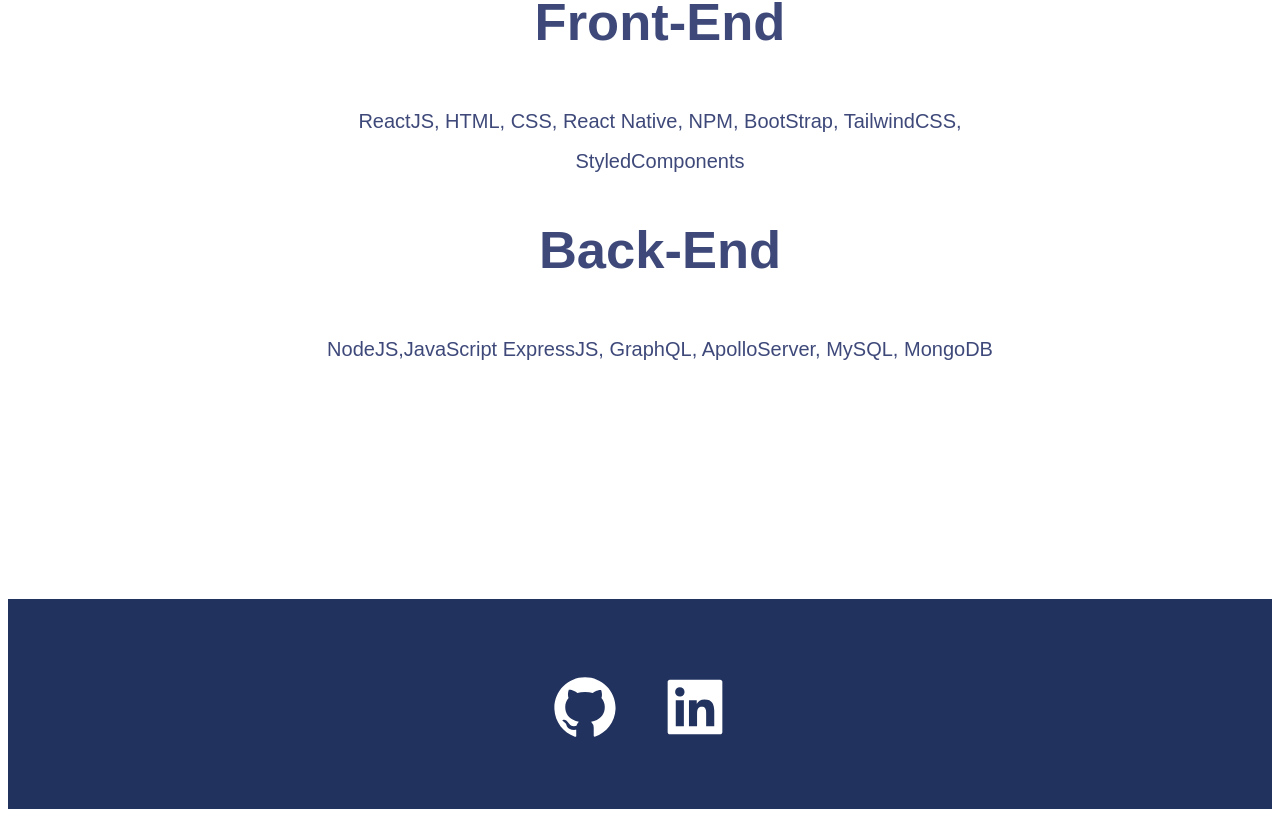
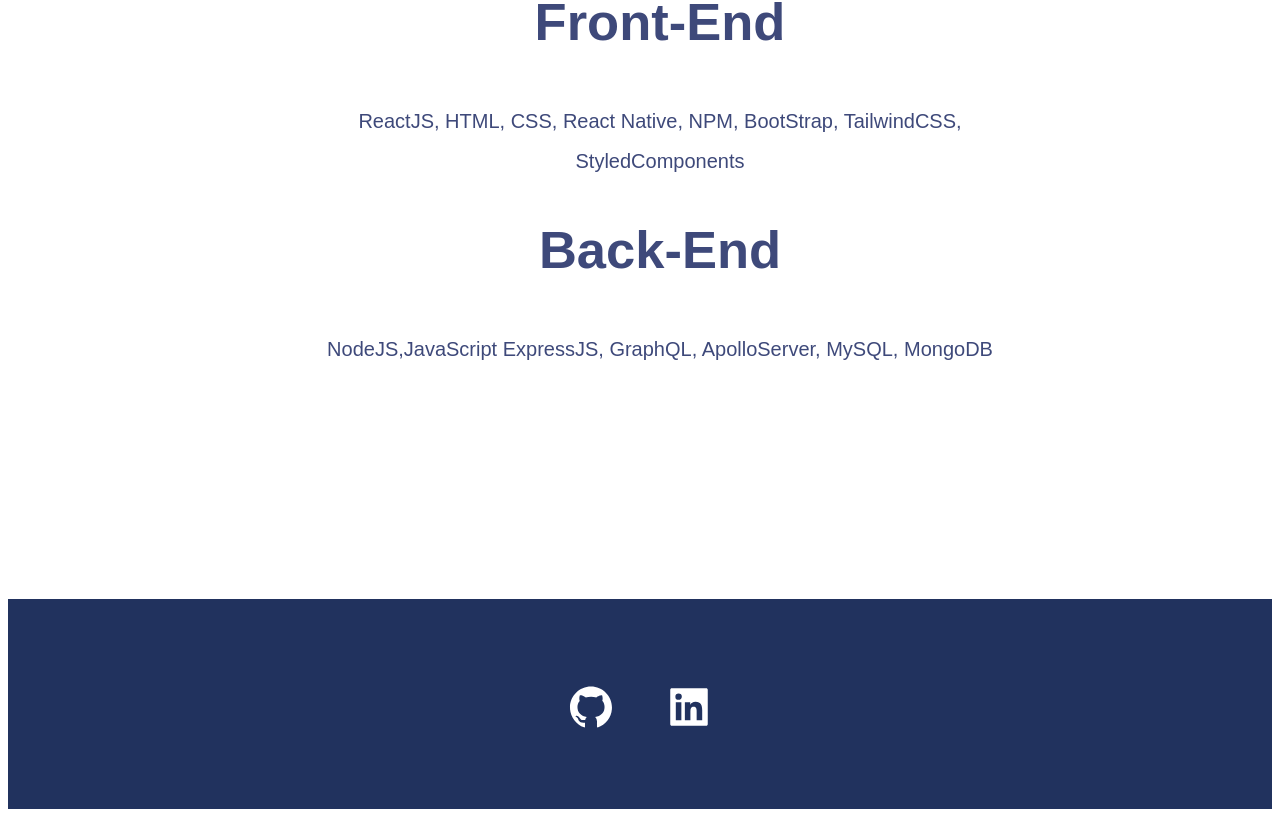
Before and after one commit to josephcotterell/Joseph-React-Portfolio, a React (Create React App) app: page /#/ in a window 1280 px wide. Shown: the part 1069-1886 px from the top of the page. Built offline with nearby package versions, Linux system fonts and the light colour scheme; the HTML template or start-up script is replaced by a standard one.

Commit message:
added animations for social media links

```diff
--- a/package.json
+++ b/package.json
@@ -7,7 +7,7 @@
     "@testing-library/jest-dom": "^5.17.0",
     "@testing-library/react": "^13.4.0",
     "@testing-library/user-event": "^13.5.0",
-    "framer-motion": "^11.1.9",
+    "framer-motion": "^11.2.13",
     "phosphor-react": "^1.4.1",
     "react": "^18.2.0",
     "react-dom": "^18.2.0",
--- a/src/styles/Footer.css
+++ b/src/styles/Footer.css
@@ -11,10 +11,34 @@
 }
 
 .socialMedia svg {
+  padding: 10px 20px;
+  margin: 5px;
+  border: none;
+  border-radius: 5px;
   color: white;
-  margin: 20px;
-  font-size: 70px;
   cursor: pointer;
+  font-size: 48px;
+  transition: background-color 0.3s, transform 0.3s;
+}
+
+.socialMedia.Linkedin {
+  background-color: #3b5998;
+}
+
+.socialMedia.Github {
+  background-color: #1da1f2;
+}
+
+.socialMedia svg:active {
+  transform: scale(0.95);
+}
+
+.socialMedia.Linkedin:active {
+  background-color: #2d4373;
+}
+
+.socialMedia.Github:active {
+  background-color: #0a85d9;
 }
 
 .footer p {
```
Also changed, not shown: 1 other file (tests, documents, lock files or other folders).
